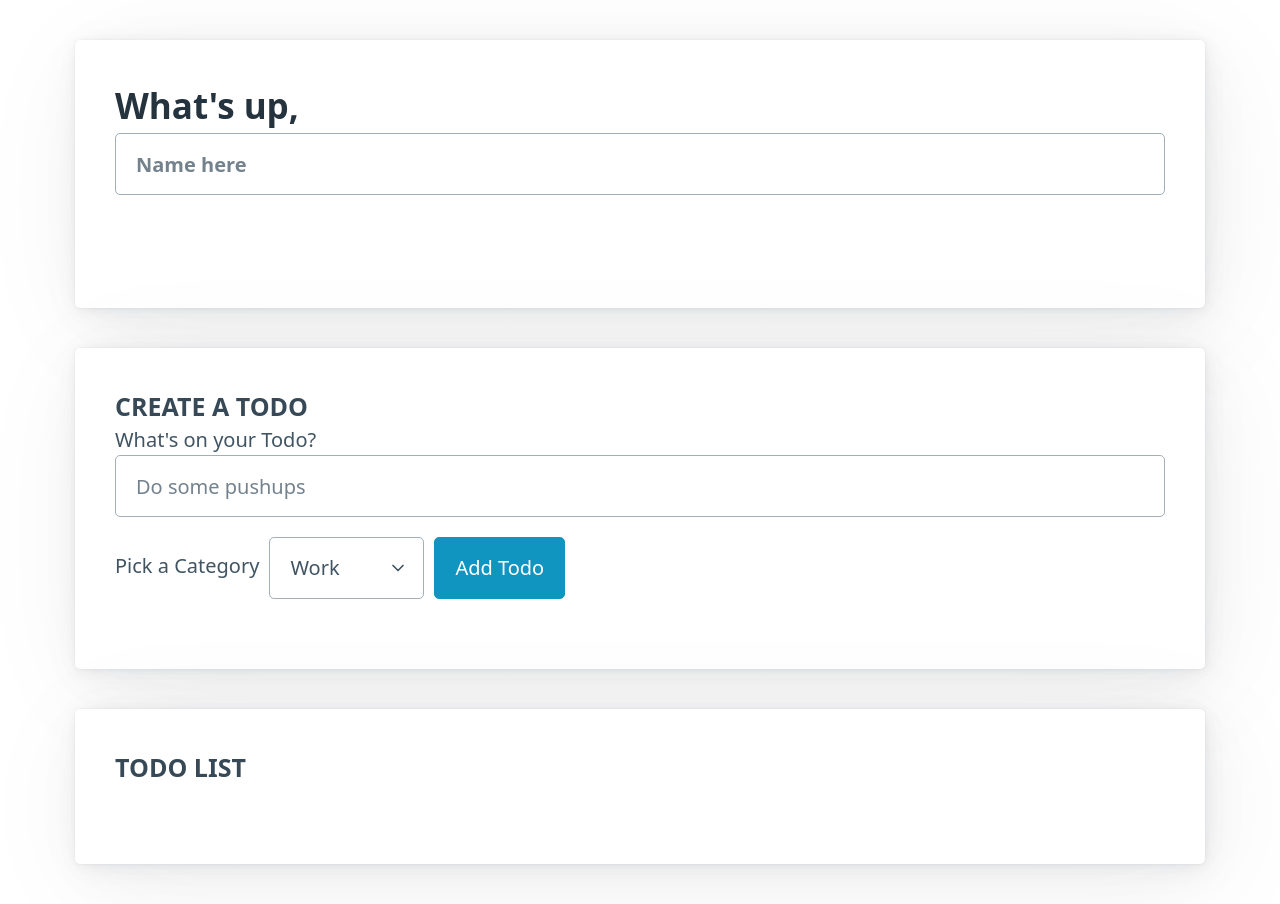
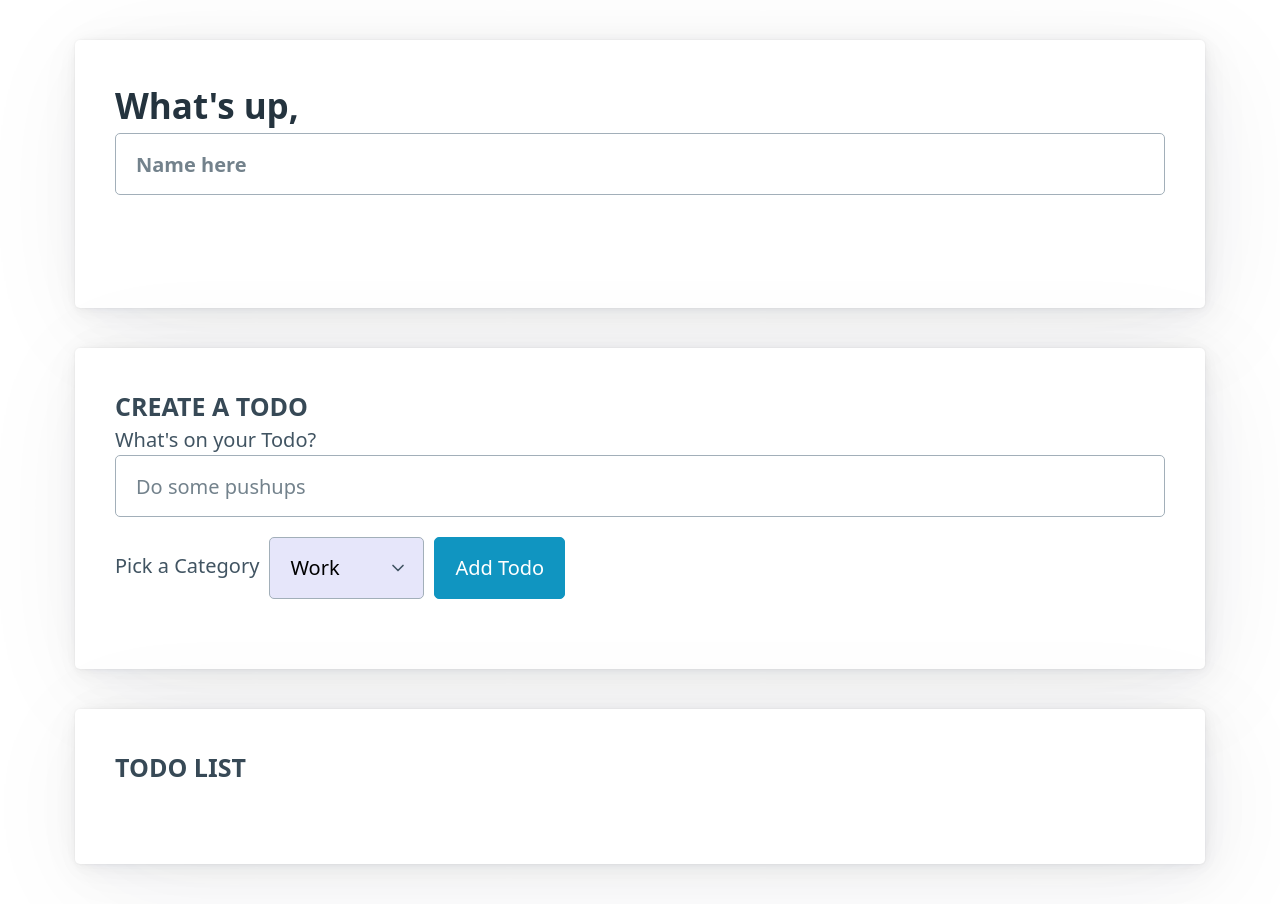
Before and after one commit to DevaPalasingam/vue-todo, a Vue app: page / in a window 1280 px wide. Built offline with nearby package versions, Linux system fonts and the light colour scheme.

Commit message:
fixed styling

```diff
--- a/src/App.vue
+++ b/src/App.vue
@@ -36,7 +36,6 @@ const addTodo = () => {
   });
 
   input_content.value = ''
-  input_category.value = 'Work'
 }
 
 const removeTodo = (todo: Todo) => {
@@ -47,9 +46,14 @@ const clearAll = () => {
   todos.value = []
 }
 
+const categoryColor = computed(() => {
+  if (input_category.value == 'Work') return 'lavender'
+  else return 'cornsilk'
+})
+
 const getColor = (category: string) => {
-  if (category == 'Work') return 'background-color: lavender;'
-  else return 'background-color: oldlace;'
+  if (category == 'Work') return 'lavender;'
+  else return 'cornsilk;'
 }
 
 watch(todos, newVal => {
@@ -82,7 +86,8 @@ onMounted(() => {
 
         <div style="display: flex; align-items: center;">
           <label for="categories">Pick a Category</label>
-          <select id="categories" v-model="input_category" required style="margin: 0 .5rem; width: auto;">
+          <select id="categories" v-model="input_category" required
+            :style="`margin: 0 .5rem; width: auto; color: black; background-color: ${categoryColor}`">
             <option>Work</option>
             <option>Personal</option>
           </select>
@@ -99,7 +104,8 @@ onMounted(() => {
             <input type="checkbox" v-model="todo.done">
 
             <div class="todo-content">
-              <input type="text" v-model="todo.content" style="margin: 0;">
+              <input type="text" v-model="todo.content"
+                :style="`margin: 0; color: black; background-color: ${getColor(todo.category)}`">
             </div>
 
             <div class="actions">
```
